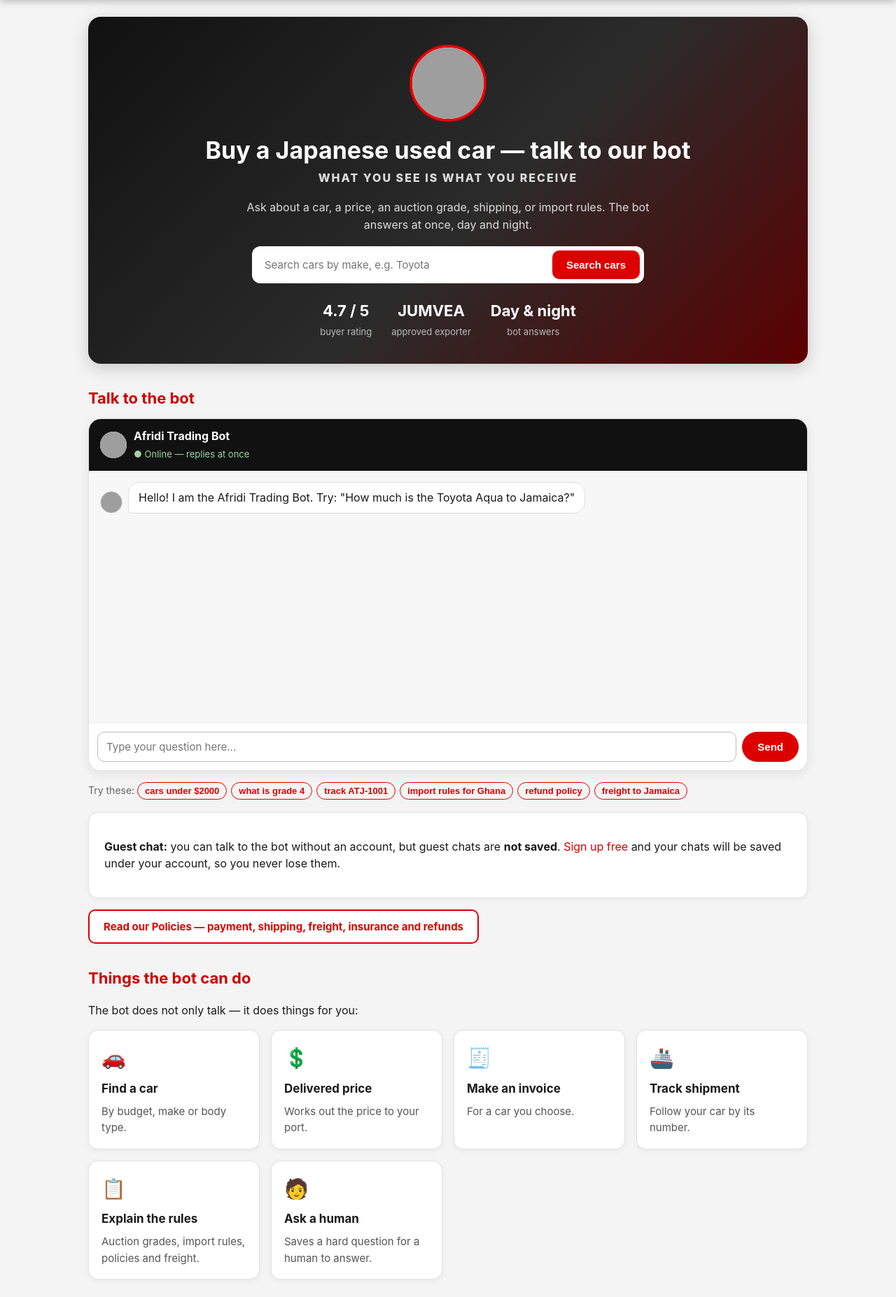
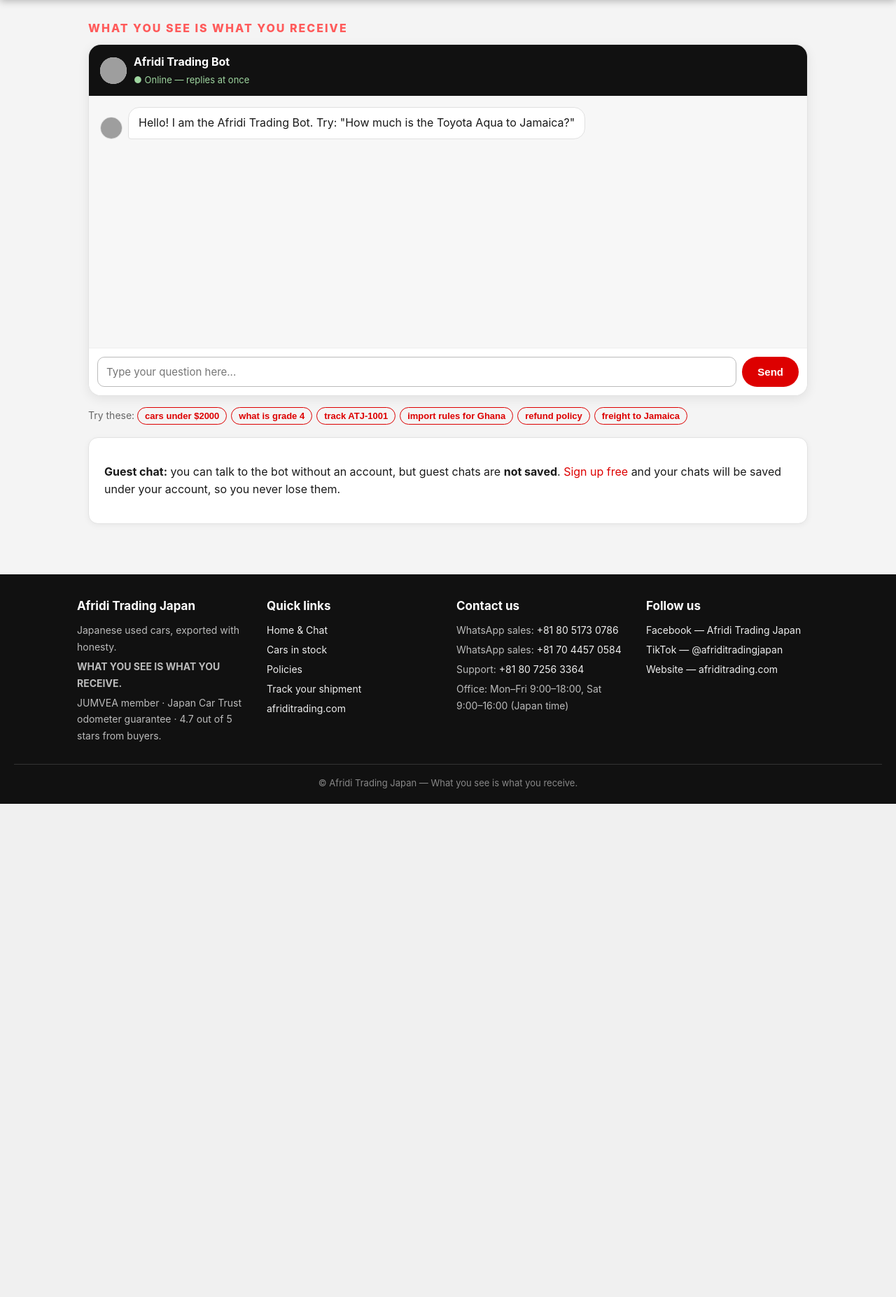
Before and after one commit to warriorafridi11-a11y/afridi-trading-bot, a Flask app: page / in a window 1280 px wide. Shown: the part 66-1920 px from the top of the page at 70% size. After the commit the page ends 1215 px from the top, so only its background shows below. Run offline with Flask 3, Linux system fonts and the light colour scheme; grey boxes are pictures that could not be loaded.

Commit message:
Home page is only the chat: remove hero, stats, features, how-built

```diff
--- a/templates/index.html
+++ b/templates/index.html
@@ -1,24 +1,7 @@
 {% extends "base.html" %}
 {% block title %}Afridi Trading Bot — Home{% endblock %}
 {% block content %}
-<section class="hero">
-  <img class="hero-logo" src="/static/logo.png" alt="Afridi Trading Japan logo" onerror="this.style.display='none'">
-  <h1>Buy a Japanese used car — talk to our bot</h1>
-  <p class="slogan">WHAT YOU SEE IS WHAT YOU RECEIVE</p>
-  <p>Ask about a car, a price, an auction grade, shipping, or import rules.
-  The bot answers at once, day and night.</p>
-  <form class="hero-search" method="get" action="/cars">
-    <input type="text" name="make" placeholder="Search cars by make, e.g. Toyota" aria-label="Search cars by make">
-    <button type="submit">Search cars</button>
-  </form>
-  <div class="hero-stats">
-    <div><strong>4.7 / 5</strong><span>buyer rating</span></div>
-    <div><strong>JUMVEA</strong><span>approved exporter</span></div>
-    <div><strong>Day &amp; night</strong><span>bot answers</span></div>
-  </div>
-</section>
-
-<h2>Talk to the bot</h2>
+<p class="slogan">WHAT YOU SEE IS WHAT YOU RECEIVE</p>
 <div class="chat-card">
   <div class="chat-head">
     <img src="/static/logo.png" alt="Afridi Trading Bot" onerror="this.style.display='none'">
@@ -51,28 +34,5 @@
   <p><strong>Guest chat:</strong> you can talk to the bot without an account, but guest chats are <strong>not saved</strong>. <a href="/auth/sign-up">Sign up free</a> and your chats will be saved under your account, so you never lose them.</p>
 </div>
 {% endif %}
-<p><a class="btn btn-outline" href="/policies">Read our Policies — payment, shipping, freight, insurance and refunds</a></p>
-
-<h2>Things the bot can do</h2>
-<p>The bot does not only talk — it does things for you:</p>
-<div class="feature-grid">
-  <div class="feature-card"><div class="icon">🚗</div><h3>Find a car</h3><p>By budget, make or body type.</p></div>
-  <div class="feature-card"><div class="icon">💲</div><h3>Delivered price</h3><p>Works out the price to your port.</p></div>
-  <div class="feature-card"><div class="icon">🧾</div><h3>Make an invoice</h3><p>For a car you choose.</p></div>
-  <div class="feature-card"><div class="icon">🚢</div><h3>Track shipment</h3><p>Follow your car by its number.</p></div>
-  <div class="feature-card"><div class="icon">📋</div><h3>Explain the rules</h3><p>Auction grades, import rules, policies and freight.</p></div>
-  <div class="feature-card"><div class="icon">🧑</div><h3>Ask a human</h3><p>Saves a hard question for a human to answer.</p></div>
-</div>
-
-<h2>How the bot is built</h2>
-<p>Simple ideas, in easy words:</p>
-<ol class="steps">
-  <li><b>Brand voice:</b> the bot always speaks as Afridi Trading Japan, in simple polite words. Its promise is: WHAT YOU SEE IS WHAT YOU RECEIVE.</li>
-  <li><b>True answers only:</b> the bot only answers from its own knowledge base and database — cars, prices, policies, freight and import rules. If it does not know, it says so and asks a human, instead of guessing a price, a grade or a refund.</li>
-  <li><b>Tool actions:</b> the bot can do things — make an invoice, track a shipment, and save your question for a human.</li>
-  <li><b>Guardrails:</b> the bot never promises a price or grade it has not checked, never takes money, never changes a price, and sends hard questions to a human.</li>
-  <li><b>Human handover:</b> every chat is saved in the database, so the admin can read what the bot said and take over at any time.</li>
-</ol>
-<p class="muted">No paid API, no vector database, no big AI library — just Python, Flask and a simple keyword brain.</p>
 <script src="/static/js/chat.js"></script>
 {% endblock %}
```
